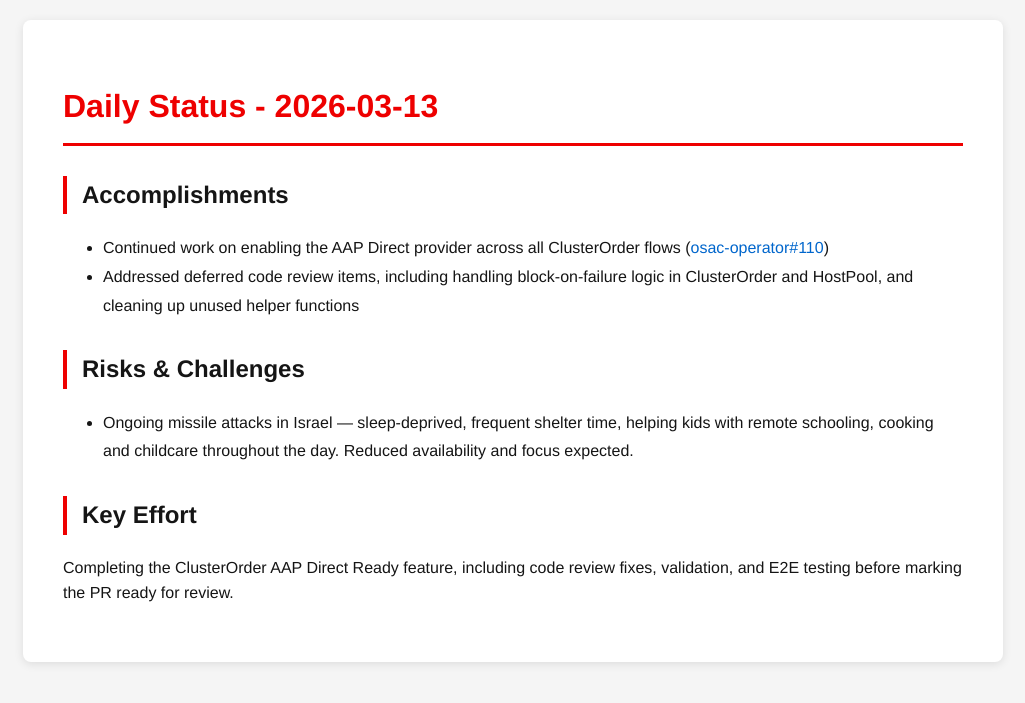
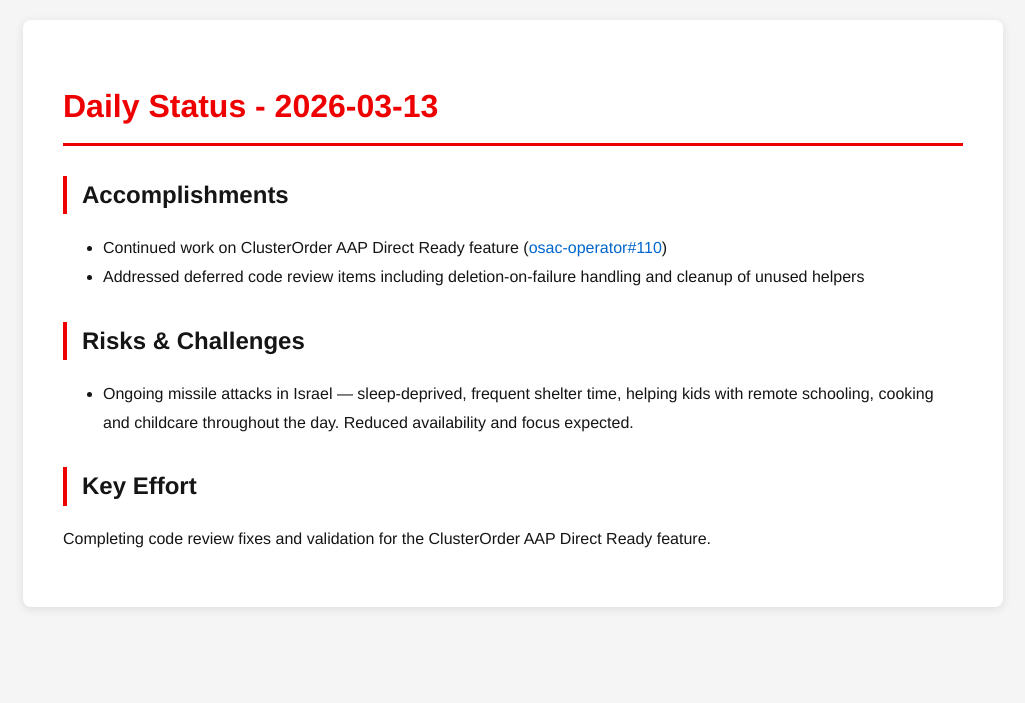
Before and after one commit to tzvatot/daily-status, a Jekyll site: the page built from 2026-03-13.md, in a window 1280 px wide. Shown: the top 703 px of the page, without its empty margins (127-1152 px from the left). Built offline with Jekyll 4.4.1, drawn with Linux system fonts in a browser that asks for light colours.

Commit message:
Daily status update - 2026-03-13

```diff
--- a/2026-03-13.md
+++ b/2026-03-13.md
@@ -7,11 +7,11 @@
 # Daily Status - 2026-03-13
 
 ## Accomplishments
-- Continued work on enabling the AAP Direct provider across all ClusterOrder flows ([osac-operator#110](https://github.com/osac-project/osac-operator/pull/110))
-- Addressed deferred code review items, including handling block-on-failure logic in ClusterOrder and HostPool, and cleaning up unused helper functions
+- Continued work on ClusterOrder AAP Direct Ready feature ([osac-operator#110](https://github.com/osac-project/osac-operator/pull/110))
+- Addressed deferred code review items including deletion-on-failure handling and cleanup of unused helpers
 
 ## Risks & Challenges
 - Ongoing missile attacks in Israel — sleep-deprived, frequent shelter time, helping kids with remote schooling, cooking and childcare throughout the day. Reduced availability and focus expected.
 
 ## Key Effort
-Completing the ClusterOrder AAP Direct Ready feature, including code review fixes, validation, and E2E testing before marking the PR ready for review.
+Completing code review fixes and validation for the ClusterOrder AAP Direct Ready feature.
```
